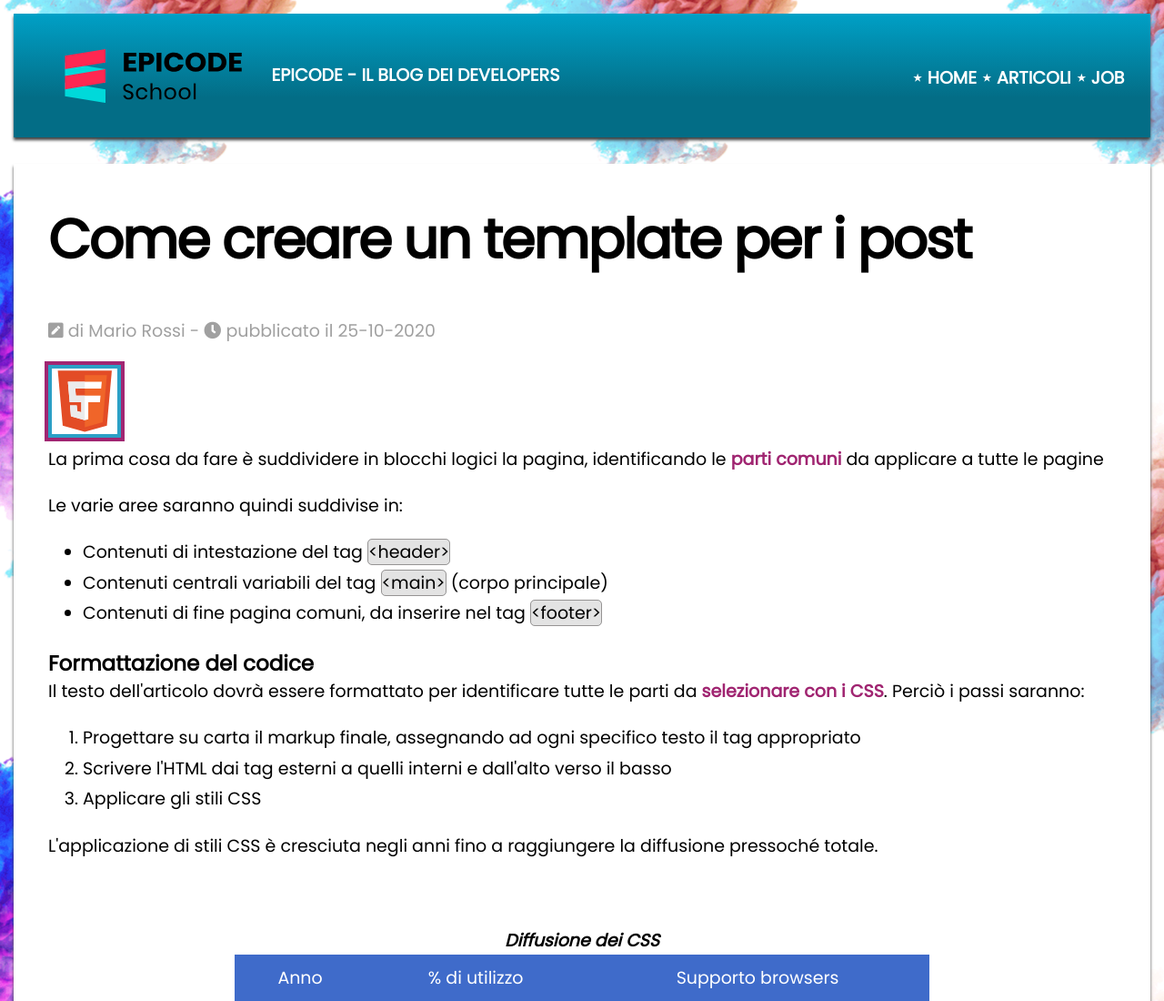
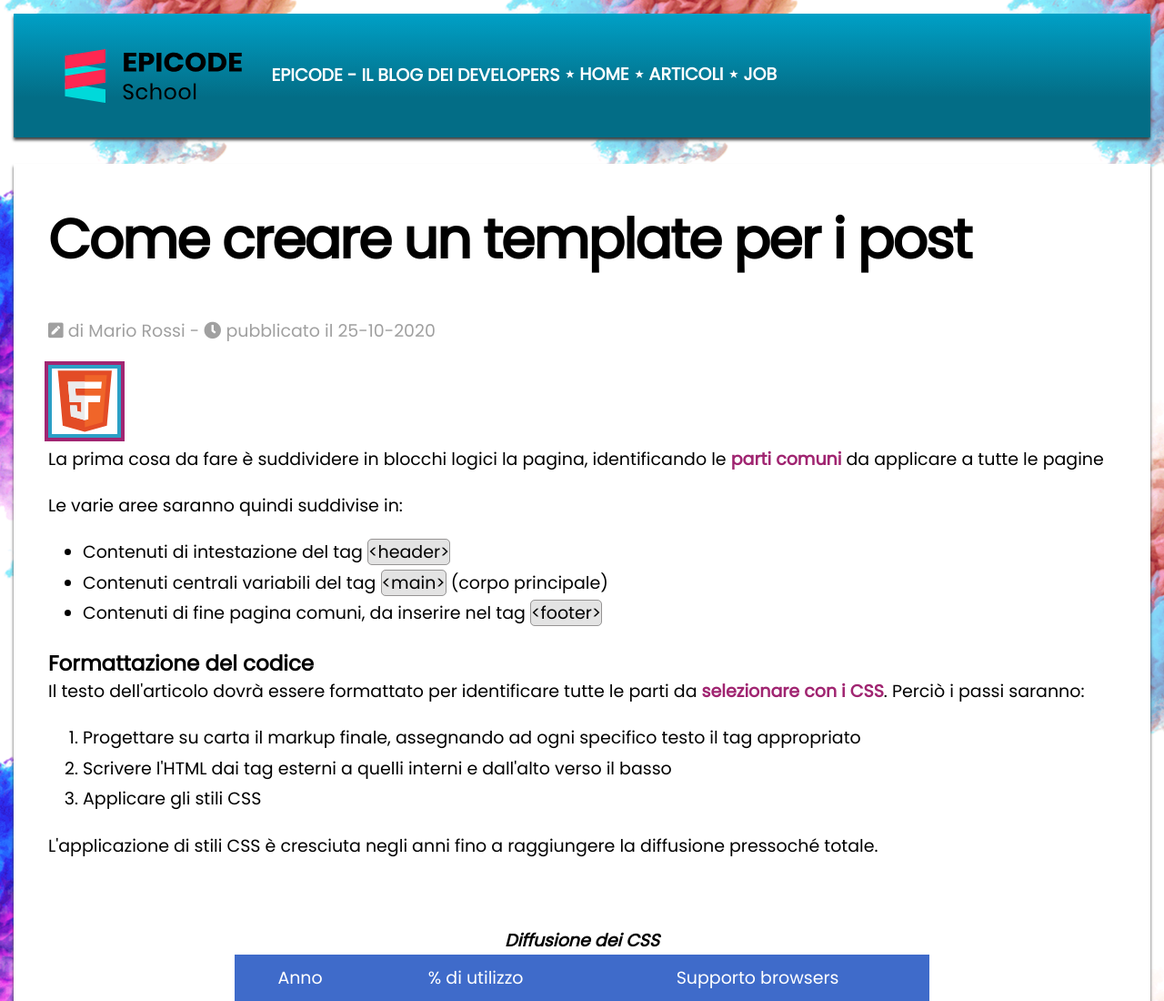
Before and after one commit to phyxius23/U2S5L1, a plain HTML site: page index.html in a window 1280 px wide. Shown: the top 1100 px of the page at 91% size. Drawn offline with Linux system fonts and the light colour scheme.

Commit message:
new style.css

```diff
--- a/assets/css/style.css
+++ b/assets/css/style.css
@@ -235,7 +235,9 @@ footer a {
 @media screen and (min-width: 1200px) {
    header {
       text-align: unset;
-      position: relative;
+   }
+   header > div{
+      display: inline-block;
    }
    header div p,
    header div img {
@@ -244,9 +246,7 @@ footer a {
       margin-bottom: unset;
    }
    header nav {
-      position: absolute;
-      right: 1.5em;
-      top: 3em;
+      display: inline-block;
    }
    main iframe,
    main section {
```
